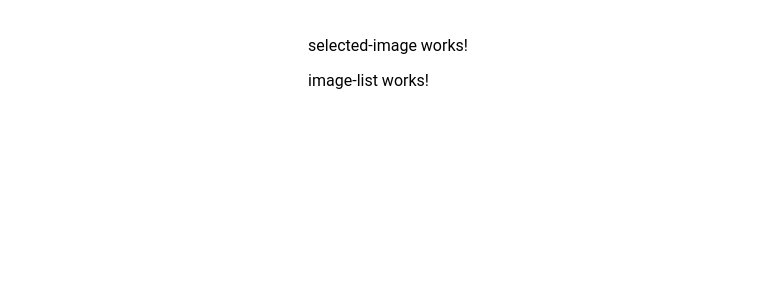
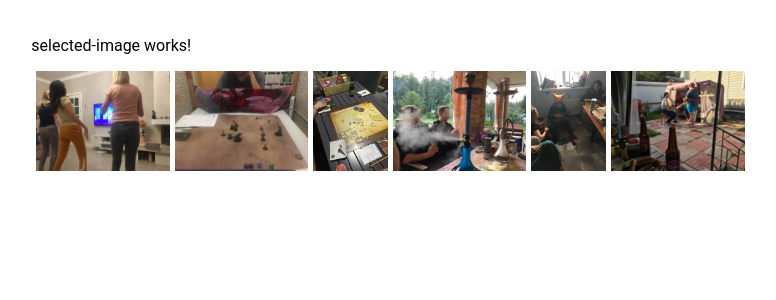
Before and after one commit to tzar4eg/TestTaskDzuba, an Angular app: page / in a window 1280 px wide. Shown: the top 300 px of the page, without its empty margins (252-1028 px from the left). Built offline with nearby package versions, Linux system fonts and the light colour scheme.

Commit message:
Добавлены стили для рулетки

```diff
--- a/src/app/components/image-viewer/image-list/image-list.component.html
+++ b/src/app/components/image-viewer/image-list/image-list.component.html
@@ -1 +1,3 @@
-<p>image-list works!</p>
+<div class="image-miniatures">
+    <img [src]="img" alt=""  *ngFor="let img of images">
+</div>
--- a/src/app/components/image-viewer/image-list/image-list.component.less
+++ b/src/app/components/image-viewer/image-list/image-list.component.less
@@ -0,0 +1,19 @@
+.image-miniatures {
+    img {
+        height: 100%;
+        margin-left: 5px;
+        border: 1px;
+        transition: 50ms height linear;
+
+        &:hover {
+            height: 110%;
+
+        }
+    }
+    height: 100px;
+    display: flex;
+    justify-content: space-around;
+    align-items: center;
+
+
+}
```
